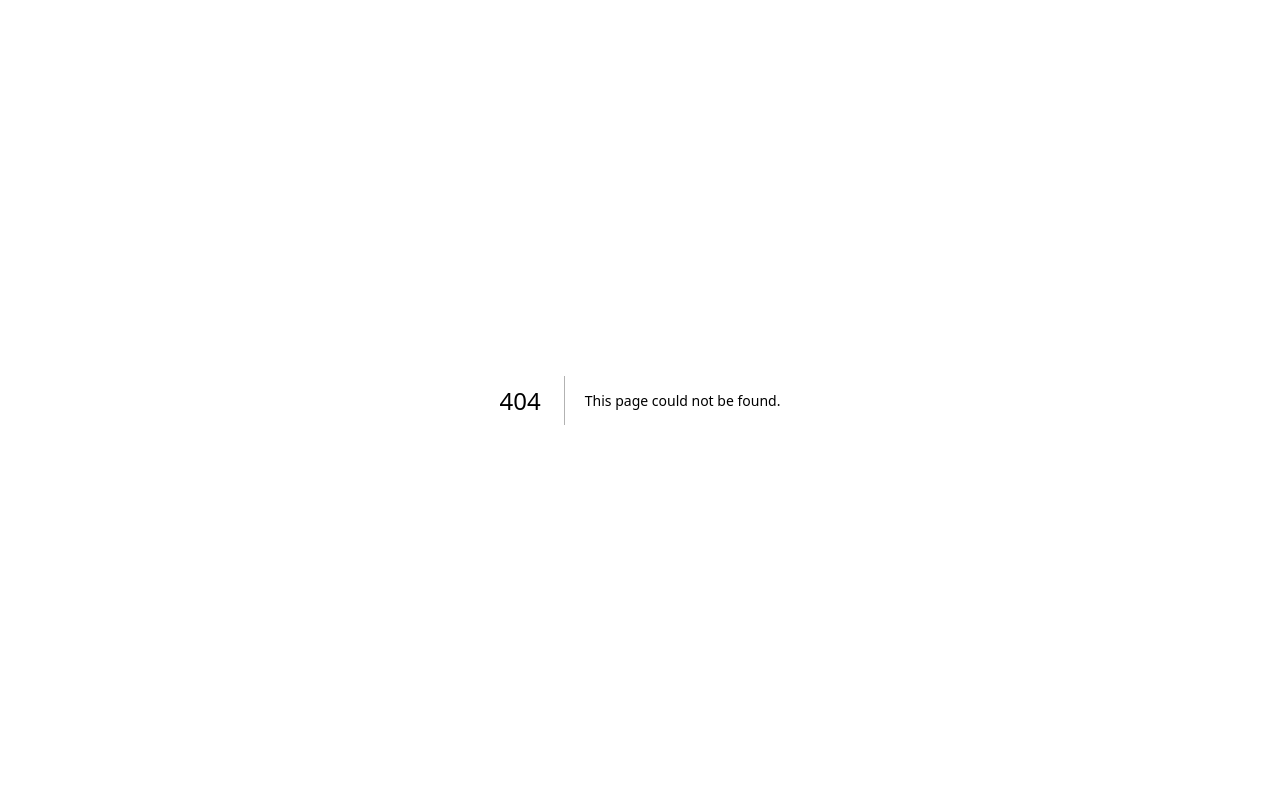
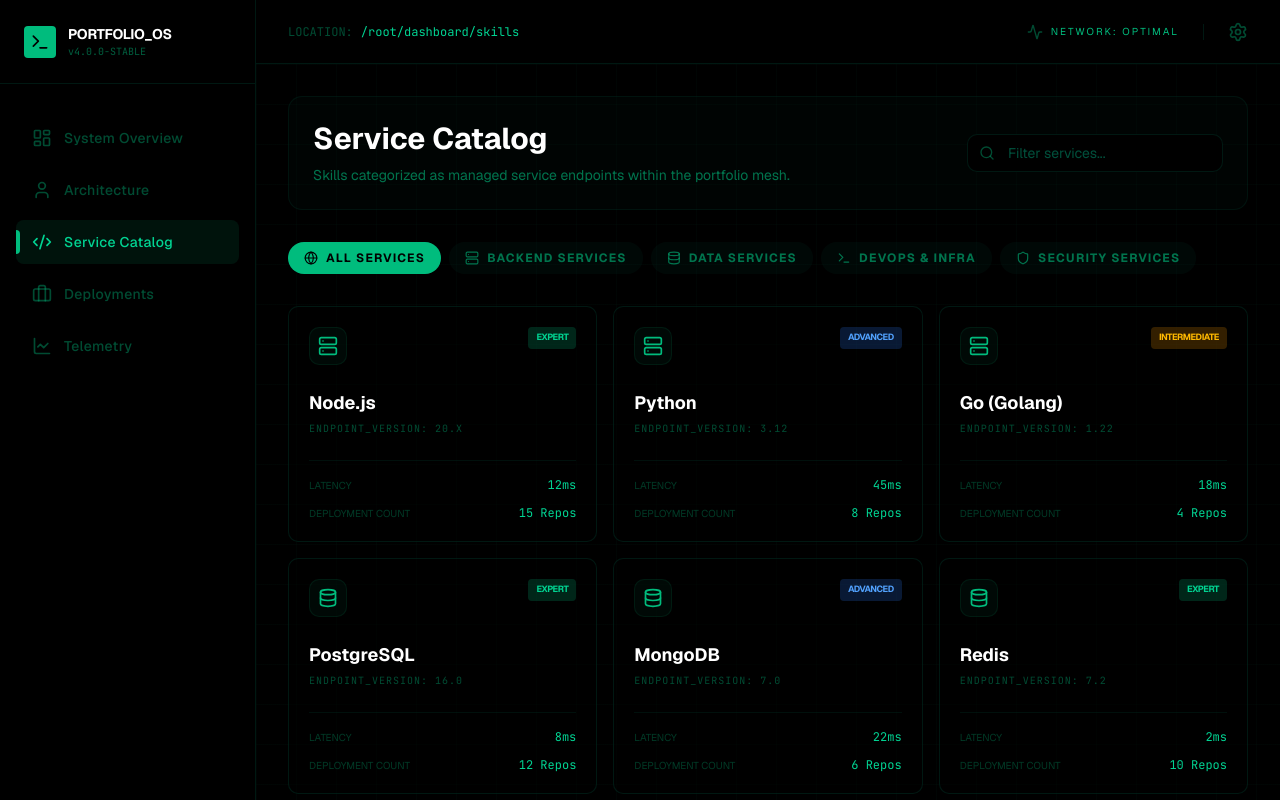
Before and after one commit to Mohith-c7/BuildByMohith, a Next.js app: page /dashboard/skills in a window 1280 px wide. Before the commit this address had no page. Shown: the top 800 px of the page. Built offline with nearby package versions, Linux system fonts and the light colour scheme.

Commit message:
feat: implement service catalog (skills) with filtering and categories

```diff
--- /dev/null
+++ b/src/app/dashboard/skills/page.tsx
@@ -0,0 +1,135 @@
+"use client";
+
+import React, { useState } from 'react';
+import { motion, AnimatePresence } from 'framer-motion';
+import { Search, Filter, Server, Database, Globe, Shield, Terminal as TerminalIcon } from 'lucide-react';
+import { cn } from '@/lib/utils';
+
+const SKILL_CATEGORIES = [
+  { id: 'all', name: 'All Services', icon: Globe },
+  { id: 'backend', name: 'Backend Services', icon: Server },
+  { id: 'data', name: 'Data Services', icon: Database },
+  { id: 'devops', name: 'DevOps & Infra', icon: TerminalIcon },
+  { id: 'security', name: 'Security Services', icon: Shield },
+];
+
+const SKILLS = [
+  { name: 'Node.js', category: 'backend', version: '20.x', health: 'expert', projects: 15, latency: '12ms' },
+  { name: 'Python', category: 'backend', version: '3.12', health: 'advanced', projects: 8, latency: '45ms' },
+  { name: 'Go (Golang)', category: 'backend', version: '1.22', health: 'intermediate', projects: 4, latency: '18ms' },
+  { name: 'PostgreSQL', category: 'data', version: '16.0', health: 'expert', projects: 12, latency: '8ms' },
+  { name: 'MongoDB', category: 'data', version: '7.0', health: 'advanced', projects: 6, latency: '22ms' },
+  { name: 'Redis', category: 'data', version: '7.2', health: 'expert', projects: 10, latency: '2ms' },
+  { name: 'Docker', category: 'devops', version: '24.x', health: 'expert', projects: 20, latency: 'N/A' },
+  { name: 'Kubernetes', category: 'devops', version: '1.29', health: 'intermediate', projects: 3, latency: 'N/A' },
+  { name: 'AWS', category: 'devops', version: 'v2', health: 'advanced', projects: 7, latency: 'N/A' },
+  { name: 'JWT/OAuth2', category: 'security', version: 'v1.1', health: 'expert', projects: 15, latency: '15ms' },
+  { name: 'Penetration Testing', category: 'security', version: 'v2.0', health: 'intermediate', projects: 2, latency: 'N/A' },
+  { name: 'SSL/TLS', category: 'security', version: 'v1.3', health: 'advanced', projects: 10, latency: '5ms' },
+];
+
+export default function SkillsPage() {
+  const [activeCategory, setActiveCategory] = useState('all');
+  const [searchQuery, setSearchQuery] = useState('');
+
+  const filteredSkills = SKILLS.filter(skill => {
+    const matchesCategory = activeCategory === 'all' || skill.category === activeCategory;
+    const matchesSearch = skill.name.toLowerCase().includes(searchQuery.toLowerCase());
+    return matchesCategory && matchesSearch;
+  });
+
+  return (
+    <div className="space-y-8">
+      {/* Header & Controls */}
+      <div className="flex flex-col md:flex-row md:items-center justify-between gap-6 bg-emerald-900/5 p-6 rounded-xl border border-emerald-900/20">
+        <div>
+          <h1 className="text-3xl font-bold text-white mb-2">Service Catalog</h1>
+          <p className="text-emerald-500/60 text-sm">Skills categorized as managed service endpoints within the portfolio mesh.</p>
+        </div>
+
+        <div className="flex flex-col sm:flex-row gap-4">
+          <div className="relative">
+            <Search className="absolute left-3 top-1/2 -translate-y-1/2 w-4 h-4 text-emerald-500/40" />
+            <input
+              type="text"
+              placeholder="Filter services..."
+              value={searchQuery}
+              onChange={(e) => setSearchQuery(e.target.value)}
+              className="bg-black border border-emerald-900/30 rounded-lg pl-10 pr-4 py-2 text-sm text-emerald-400 placeholder:text-emerald-900 focus:outline-none focus:border-emerald-500/50 w-full sm:w-64"
+            />
+          </div>
+        </div>
+      </div>
+
+      {/* Category Tabs */}
+      <div className="flex flex-wrap gap-2">
+        {SKILL_CATEGORIES.map((cat) => (
+          <button
+            key={cat.id}
+            onClick={() => setActiveCategory(cat.id)}
+            className={cn(
+              "flex items-center gap-2 px-4 py-2 rounded-full text-xs font-bold transition-all uppercase tracking-widest",
+              activeCategory === cat.id
+                ? "bg-emerald-500 text-black"
+                : "bg-emerald-900/10 text-emerald-500/60 hover:bg-emerald-900/20"
+            )}
+          >
+            <cat.icon className="w-3.5 h-3.5" />
+            {cat.name}
+          </button>
+        ))}
+      </div>
+
+      {/* Skills Grid */}
+      <div className="grid grid-cols-1 sm:grid-cols-2 lg:grid-cols-3 gap-4">
+        <AnimatePresence mode="popLayout">
+          {filteredSkills.map((skill, i) => (
+            <motion.div
+              layout
+              key={skill.name}
+              initial={{ opacity: 0, scale: 0.9 }}
+              animate={{ opacity: 1, scale: 1 }}
+              exit={{ opacity: 0, scale: 0.9 }}
+              transition={{ duration: 0.2 }}
+              className="bg-black/40 border border-emerald-900/30 p-5 rounded-lg group hover:border-emerald-500/40 hover:shadow-[0_0_20px_rgba(16,185,129,0.05)] transition-all"
+            >
+              <div className="flex items-start justify-between mb-6">
+                <div className="p-2 bg-emerald-500/5 rounded-lg border border-emerald-500/10 group-hover:border-emerald-500/30 transition-colors">
+                  {SKILL_CATEGORIES.find(c => c.id === skill.category)?.icon && (
+                    React.createElement(SKILL_CATEGORIES.find(c => c.id === skill.category)!.icon, {
+                      className: "w-5 h-5 text-emerald-500"
+                    })
+                  )}
+                </div>
+                <div className={cn(
+                  "text-[9px] font-bold uppercase px-2 py-1 rounded tracking-tighter",
+                  skill.health === 'expert' ? "bg-emerald-500/20 text-emerald-400" :
+                  skill.health === 'advanced' ? "bg-blue-500/20 text-blue-400" :
+                  "bg-amber-500/20 text-amber-400"
+                )}>
+                  {skill.health}
+                </div>
+              </div>
+
+              <h3 className="text-lg font-bold text-white mb-1">{skill.name}</h3>
+              <div className="text-[10px] text-emerald-500/40 font-mono mb-6 uppercase tracking-widest">
+                ENDPOINT_VERSION: {skill.version}
+              </div>
+
+              <div className="space-y-3 pt-4 border-t border-emerald-900/20">
+                <div className="flex items-center justify-between">
+                  <span className="text-[10px] text-emerald-500/30 uppercase">Latency</span>
+                  <span className="text-xs font-mono text-emerald-400">{skill.latency}</span>
+                </div>
+                <div className="flex items-center justify-between">
+                  <span className="text-[10px] text-emerald-500/30 uppercase">Deployment Count</span>
+                  <span className="text-xs font-mono text-emerald-400">{skill.projects} Repos</span>
+                </div>
+              </div>
+            </motion.div>
+          ))}
+        </AnimatePresence>
+      </div>
+    </div>
+  );
+}
```
